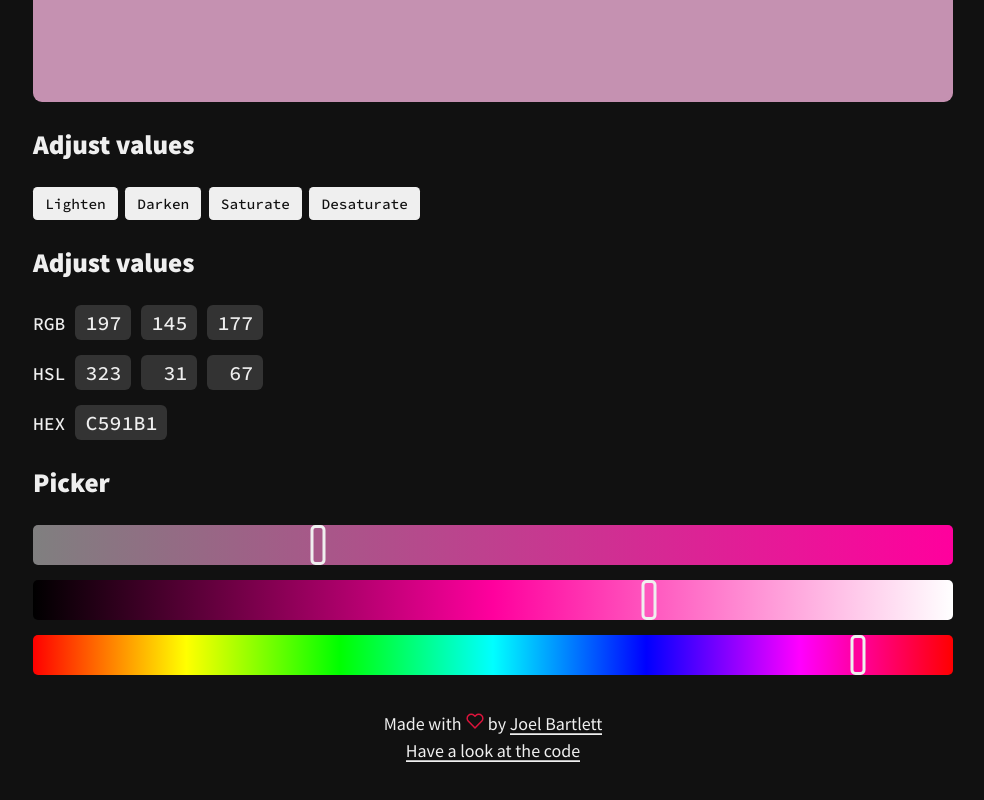
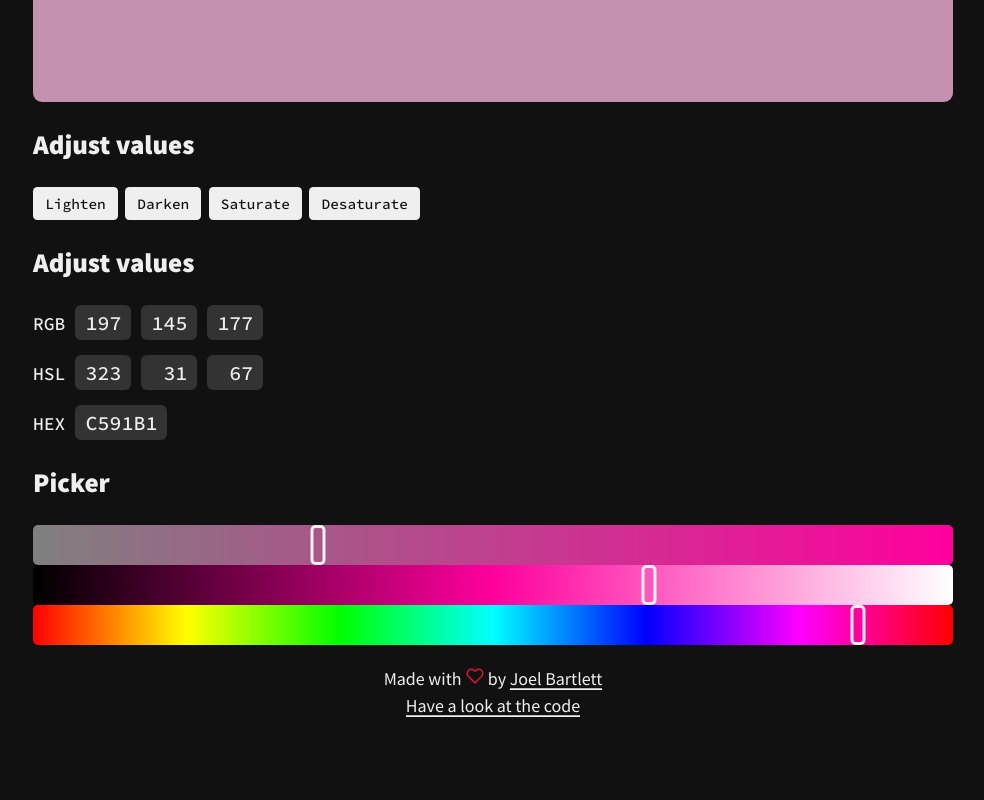
Before and after one commit to murbar/web-color-tool, a React (Create React App) app: page / in a window 1280 px wide. Shown: the part 409-1209 px from the top of the page, without its empty margins (147-1131 px from the left). After the commit the page ends 1178 px from the top, so only its background shows below. Built offline with nearby package versions, Linux system fonts and the light colour scheme.

Commit message:
Move margin to parent

```diff
--- a/src/components/common/ColorInputRange.js
+++ b/src/components/common/ColorInputRange.js
@@ -3,8 +3,6 @@ import { default as Range } from 'react-input-range';
 import styled from 'styled-components';
 
 const RangeStyles = styled.div`
-  margin-bottom: 1.5rem;
-
   .input-range {
     height: 4rem;
     position: relative;
```
